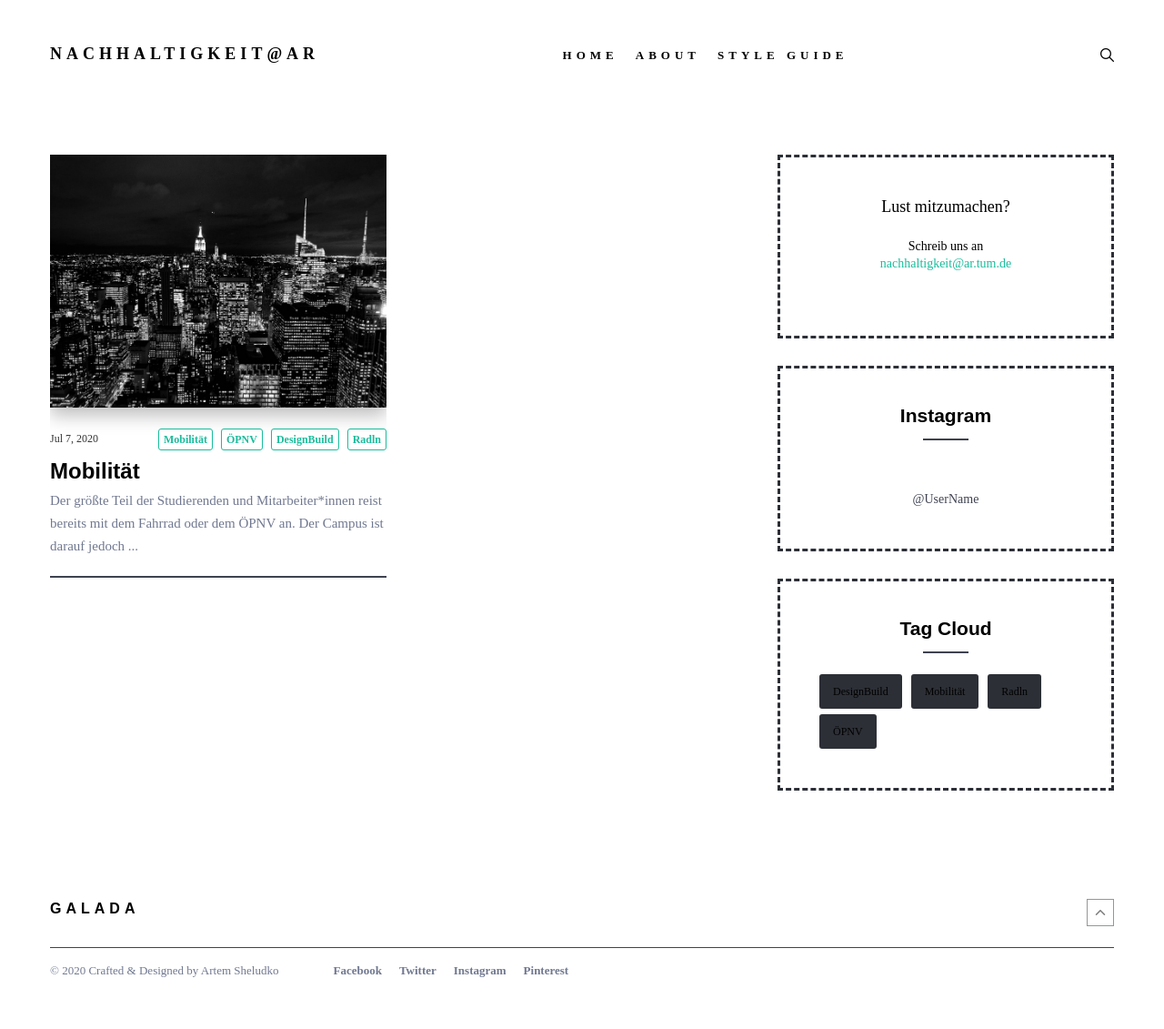
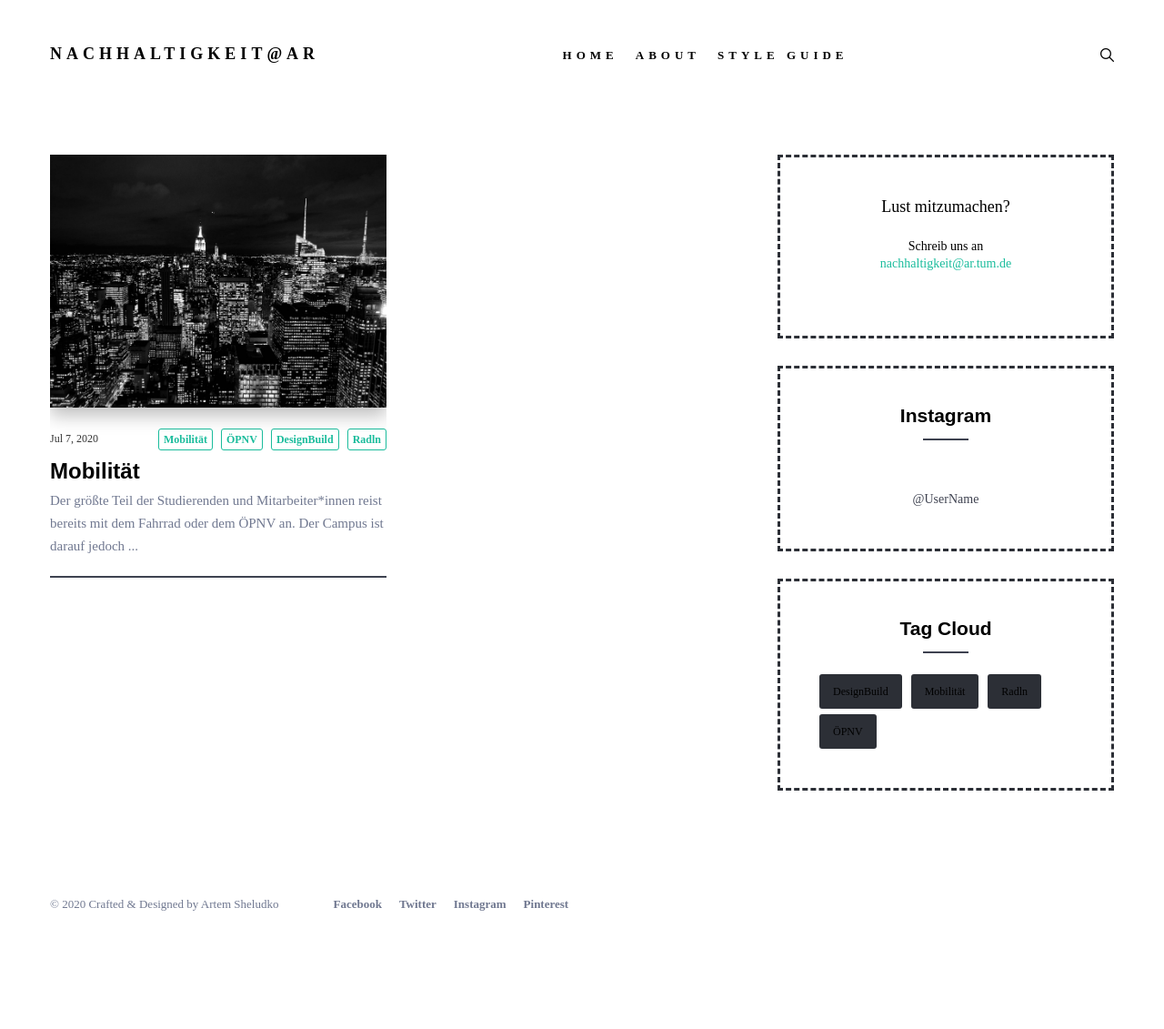
Before and after one commit to hingstarne/artumnachhaltigkeit, a Jekyll site: the page built from index.html, in a window 1280 px wide. Shown: the whole page at 91% size. Built offline with Jekyll 4.4.1, drawn with Linux system fonts in a browser that asks for light colours; nearby versions of some CDN libraries; some web fonts are replaced; the list of posts is cut into pages by our own code; after the commit the page ends 1058 px from its top, so only the background shows below that.

Commit message:
delete footer top

```diff
--- a/_includes/footer.html
+++ b/_includes/footer.html
@@ -2,12 +2,6 @@
   <div class="container">
     <div class="row">
       <div class="col col-12">
-        <div class="footer-top">
-          <h2 class="logo-title">
-            <a href="{{site.baseurl}}/" class="logo-text">Galada</a>
-          </h2>
-          <div class="top"><i class="ion ion-ios-arrow-up"></i></div>
-        </div>
         <div class="footer-bottom">
           <div class="copyright">
             <p>&copy; {{site.time | date: '%Y'}} Crafted & Designed by <a href="https://github.com/artemsheludko">Artem Sheludko</a></p>
--- a/_includes/head.html
+++ b/_includes/head.html
@@ -11,7 +11,7 @@
 
   <!-- Google Font -->
   <link href="https://fonts.google.com/specimen/Cutive+Mono?query=cutive&selection.family=Cutive+Mono#standard-styles" rel="stylesheet">
-  <link href="https://fonts.google.com/specimen/Muli?sidebar.open&selection.family=Muli:wght@400;700" rel="=stylesheet">
+  <link href="https://fonts.google.com/specimen/Muli?sidebar.open&selection.family=Muli:wght@400;700" rel="stylesheet">
   <!-- Ionicons -->
   <link href="https://unpkg.com/ionicons@4.2.2/dist/css/ionicons.min.css" rel="stylesheet">
 
```
